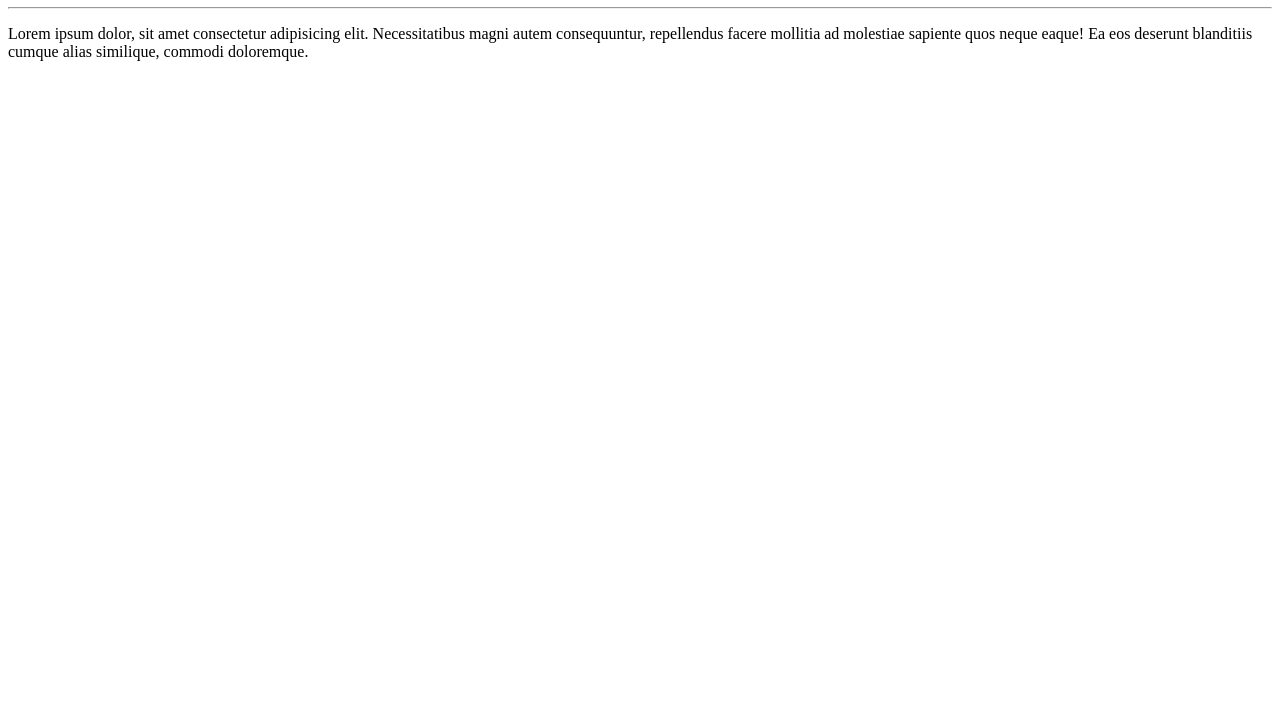
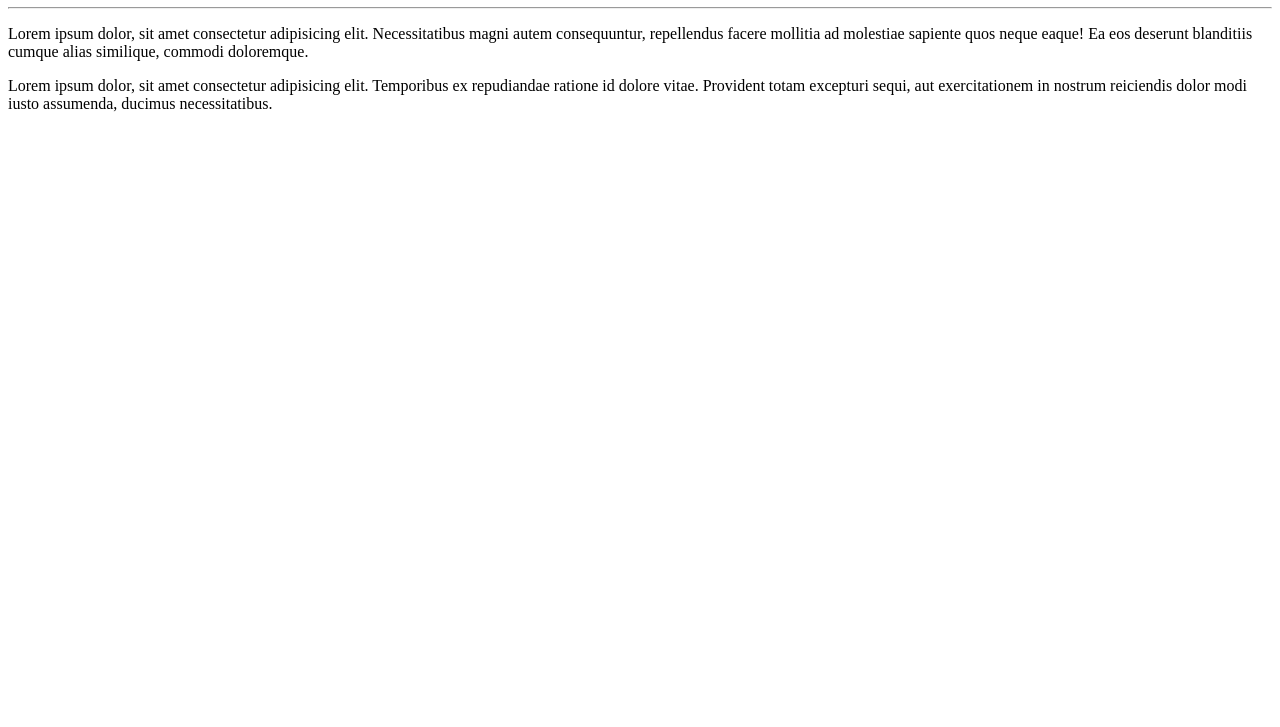
Before and after one commit to LucasM153/Ola-Mundo, a plain HTML site: page Site/index.html in a window 1280 px wide. Shown: the part 73-800 px from the top of the page. Drawn offline with Linux system fonts and the light colour scheme.

Commit message:
Adicionei um paragrafo de lorem

```diff
--- a/Site/index.html
+++ b/Site/index.html
@@ -10,5 +10,6 @@
     <h1>Olá, Mundo!</h1>
     <hr>
     <p>Lorem ipsum dolor, sit amet consectetur adipisicing elit. Necessitatibus magni autem consequuntur, repellendus facere mollitia ad molestiae sapiente quos neque eaque! Ea eos deserunt blanditiis cumque alias similique, commodi doloremque.</p>
+    <p>Lorem ipsum dolor, sit amet consectetur adipisicing elit. Temporibus ex repudiandae ratione id dolore vitae. Provident totam excepturi sequi, aut exercitationem in nostrum reiciendis dolor modi iusto assumenda, ducimus necessitatibus.</p>
 </body>
 </html>
```
